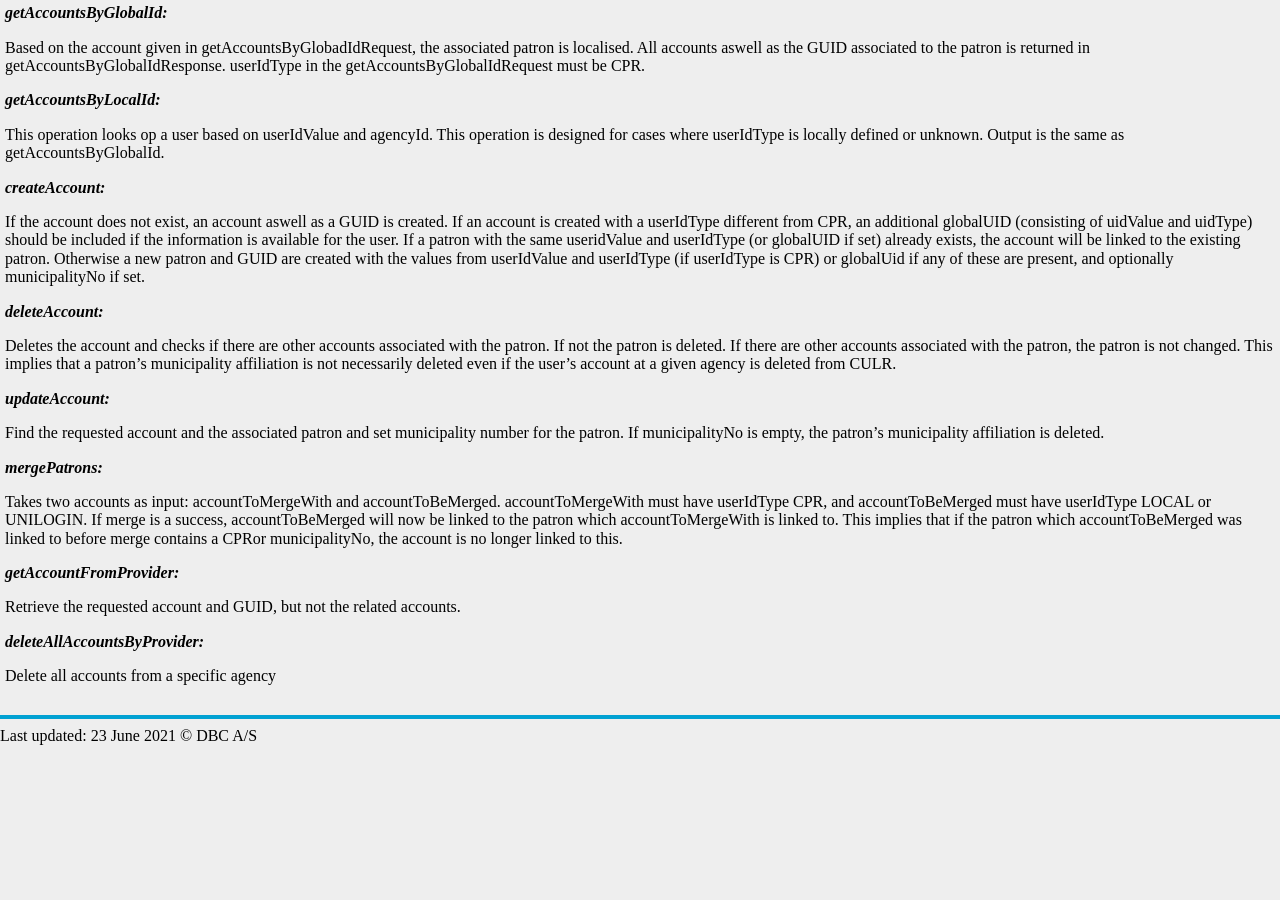
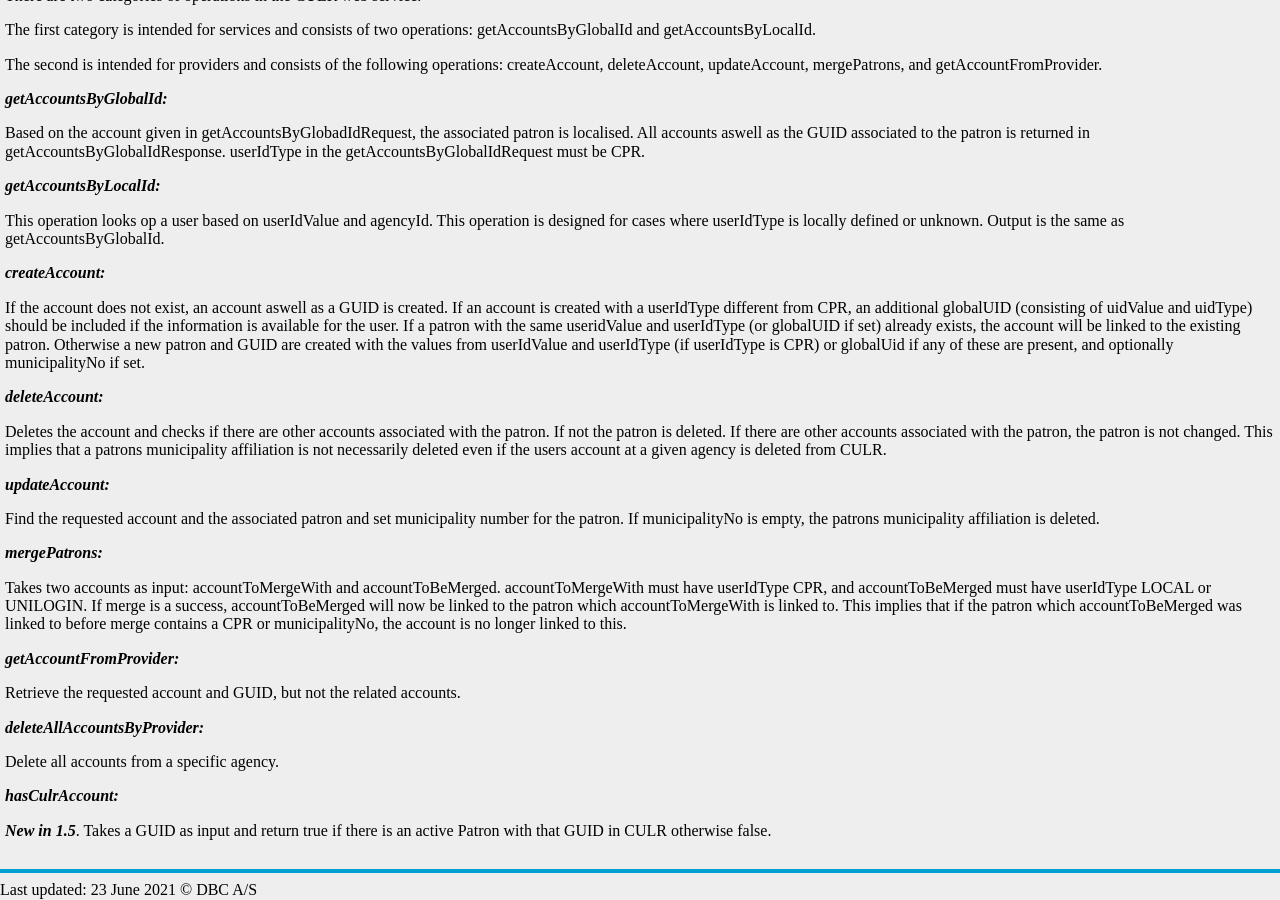
Before and after one commit to DBCDK/dbcdk.github.io, a Jekyll site: the page built from Culrservice.md, in a window 1280 px wide and 900 px high, scrolled down 1074 px. Built offline with Jekyll 4.4.1, drawn with Linux system fonts in a browser that asks for light colours; nearby versions of some CDN libraries; our own code applies the rules of GitHub Pages for plain Markdown files; before the commit the page ends 1819 px from its top, so only the background shows below that; some of the changed text lies outside the part shown.

Commit message:
CULR-91 documentation

```diff
--- a/Culrservice.md
+++ b/Culrservice.md
@@ -10,10 +10,13 @@
 
 | Version | Endpoint                                           | Environment    | Start of life | End of life | WSDL |
 |---------|----------------------------------------------------|----------------|---------------|-------------|------|
+| 1.5     | https://culr.addi.dk/1.5/CulrWebService            | production     | 20210623      |             | https://culr.addi.dk/1.5/CulrWebService?wsdl
+| 1.5     | https://culrstaging.addi.dk/1.5/CulrWebService     | staging        |               |             | https://culrstaging.addi.dk/1.5/CulrWebService?wsdl
 | 1.4     | https://culr.addi.dk/1.4/CulrWebService            | production     | 20181126      |             | https://culr.addi.dk/1.4/CulrWebService?wsdl
 | 1.4     | https://culrstaging.addi.dk/1.4/CulrWebService     | staging        |               |             | https://culrstaging.addi.dk/1.4/CulrWebService?wsdl
-| ~~1.3~~ | ~~https://culr.addi.dk/1.3/CulrWebService~~        | ~~production~~ |               | 20200101    | ~~https://culr.addi.dk/1.3/CulrWebService?wsdl~~
-| ~~1.3~~ | ~~https://culrstaging.addi.dk/1.3/CulrWebService~~ | ~~staging~~    |               |             | ~~https://culrstaging.addi.dk/1.3/CulrWebService?wsdl~~|
+
+## Changelist
+Version 1.5 adds the method ***hasCulrAccount***
 
 ## System Architecture
 CULR consists of three components:
@@ -29,8 +32,8 @@
 ## Definitions
 A *Service* uses CULR to obtain user information: Potential services could
 for instance be end user access components or common digital library
-    content resources. Services have read only-rights and cannot add,
-    delete, or modify data.
+content resources. Services have read only-rights and cannot add,
+delete, or modify data.
 
 A *Provider* is a provider of data to CULR, ie. an institution (such as a
 library) that have user accounts attached. It may be a public library, an
@@ -62,7 +65,8 @@
 ## Web service operations
 There are two categories of operations in the CULR web service.
 
-The first category is intended for services and consists of two operations: getAccountsByGlobalId and getAccountsByLocalId.
+The first category is intended for services and consists of two operations:
+getAccountsByGlobalId and getAccountsByLocalId.
 
 The second is intended for providers and consists of the following
 operations: createAccount, deleteAccount, updateAccount, mergePatrons, and
@@ -98,13 +102,13 @@
 Deletes the account and checks if there are other accounts associated with
 the patron. If not the patron is deleted. If there are other accounts
 associated with the patron, the patron is not changed. This implies that a
-patron's municipality affiliation is not necessarily deleted even if the
-user's account at a given agency is deleted from CULR.
+patrons municipality affiliation is not necessarily deleted even if the
+users account at a given agency is deleted from CULR.
 
 ***updateAccount:***
 
 Find the requested account and the associated patron and set municipality
-number for the patron. If municipalityNo is empty, the patron's
+number for the patron. If municipalityNo is empty, the patrons
 municipality affiliation is deleted.
 
 ***mergePatrons:***
@@ -114,7 +118,7 @@
 have userIdType LOCAL or UNILOGIN. If merge is a success, accountToBeMerged
 will now be linked to the patron which accountToMergeWith is linked to.
 This implies that if the patron which accountToBeMerged was linked to
-before merge contains a CPRor municipalityNo, the account is no longer
+before merge contains a CPR or municipalityNo, the account is no longer
 linked to this.
 
 ***getAccountFromProvider:***
@@ -123,4 +127,10 @@
 
 ***deleteAllAccountsByProvider:***
 
-Delete all accounts from a specific agency
+Delete all accounts from a specific agency.
+
+***hasCulrAccount:***
+
+***New in 1.5***.
+Takes a GUID as input and return true if there is an active Patron with that
+GUID in CULR otherwise false.
```
